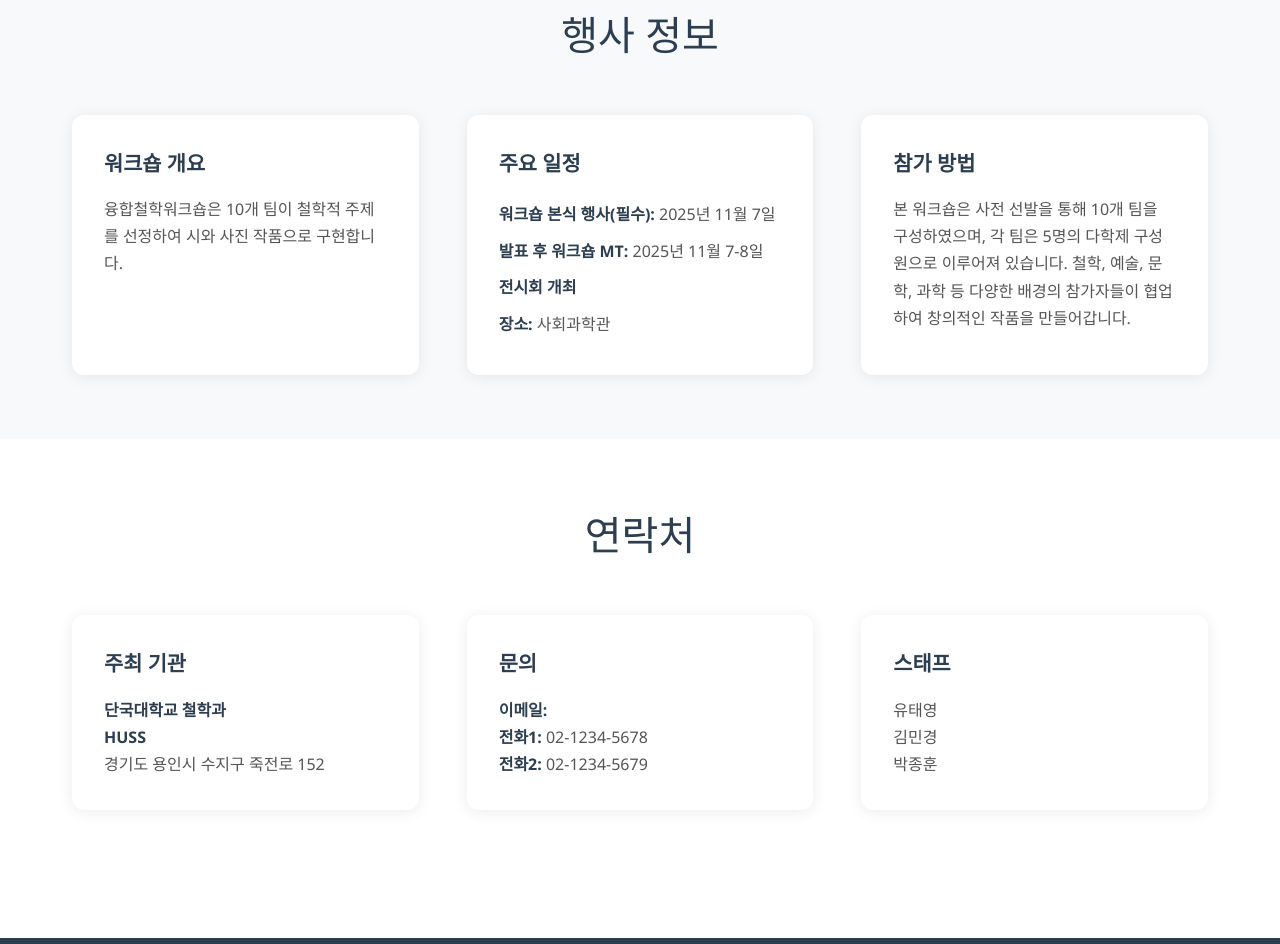
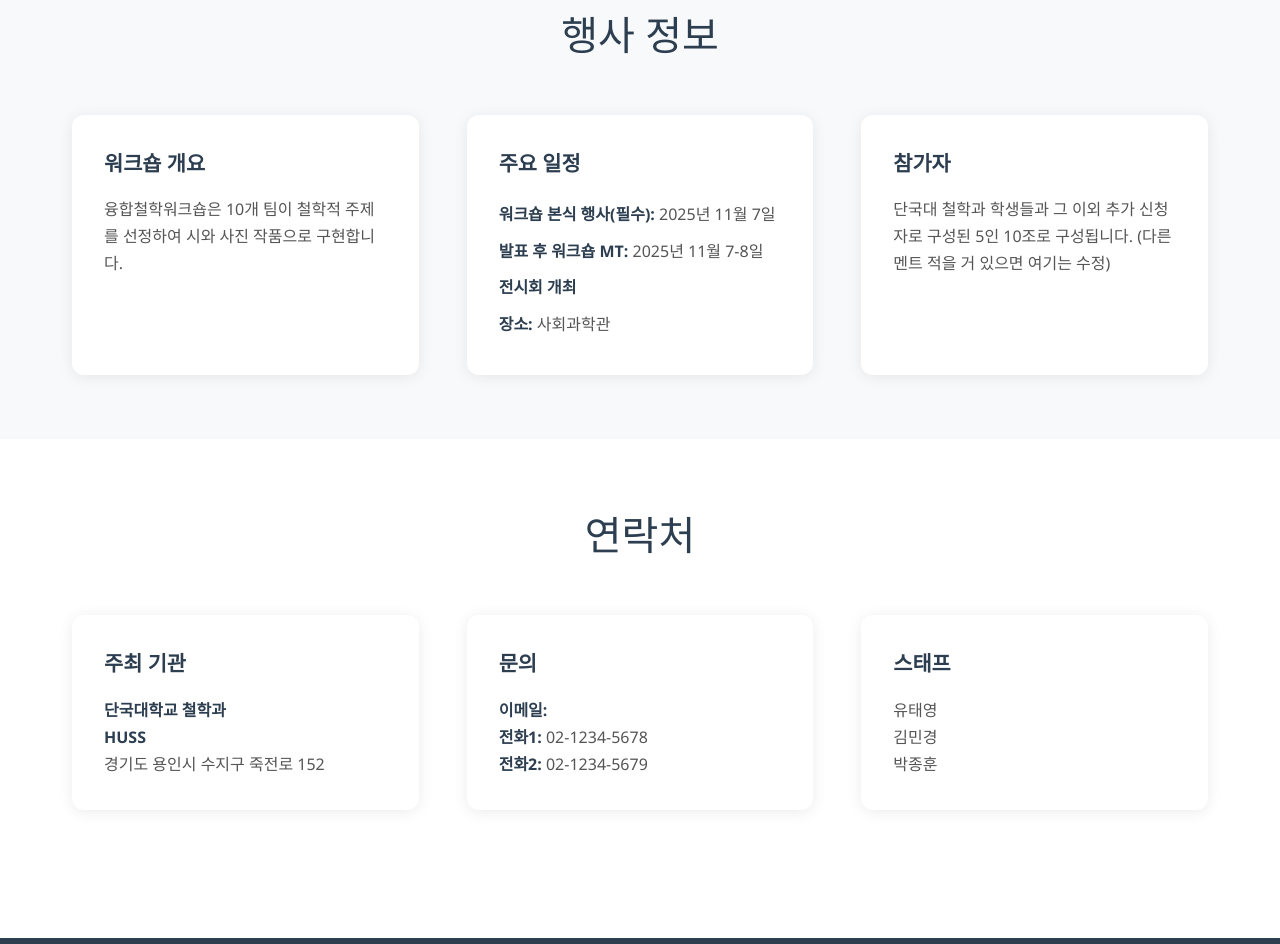
Before and after one commit to ReuHomi/CPWHUSS.github.io, a plain HTML site: page index.html in a window 1280 px wide. Shown: the part 1873-2817 px from the top of the page. Drawn offline with Linux system fonts and the light colour scheme.

Commit message:
Update index.html

```diff
--- a/index.html
+++ b/index.html
@@ -473,8 +473,8 @@
                         </ul>
                     </div>
                     <div class="info-card">
-                        <h3>참가 방법</h3>
-                        <p>본 워크숍은 사전 선발을 통해 10개 팀을 구성하였으며, 각 팀은 5명의 다학제 구성원으로 이루어져 있습니다. 철학, 예술, 문학, 과학 등 다양한 배경의 참가자들이 협업하여 창의적인 작품을 만들어갑니다.</p>
+                        <h3>참가자</h3>
+                        <p>단국대 철학과 학생들과 그 이외 추가 신청자로 구성된 5인 10조로 구성됩니다. (다른 멘트 적을 거 있으면 여기는 수정)</p>
                     </div>
                 </div>
             </div>
```
